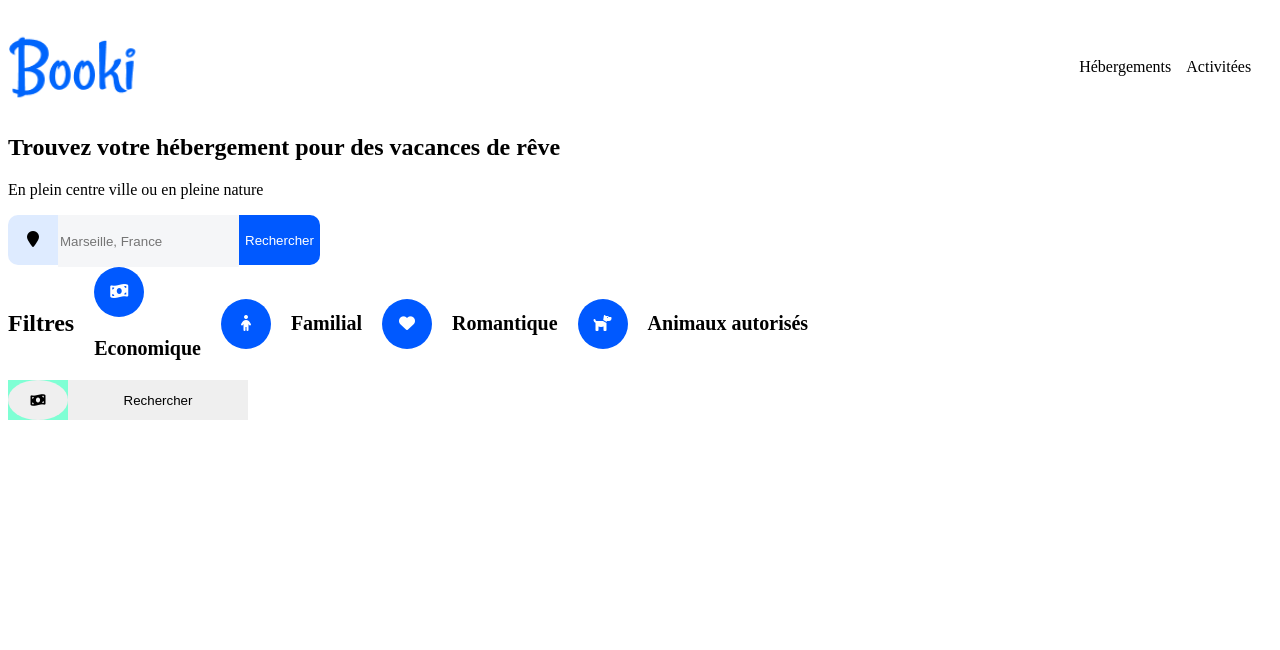
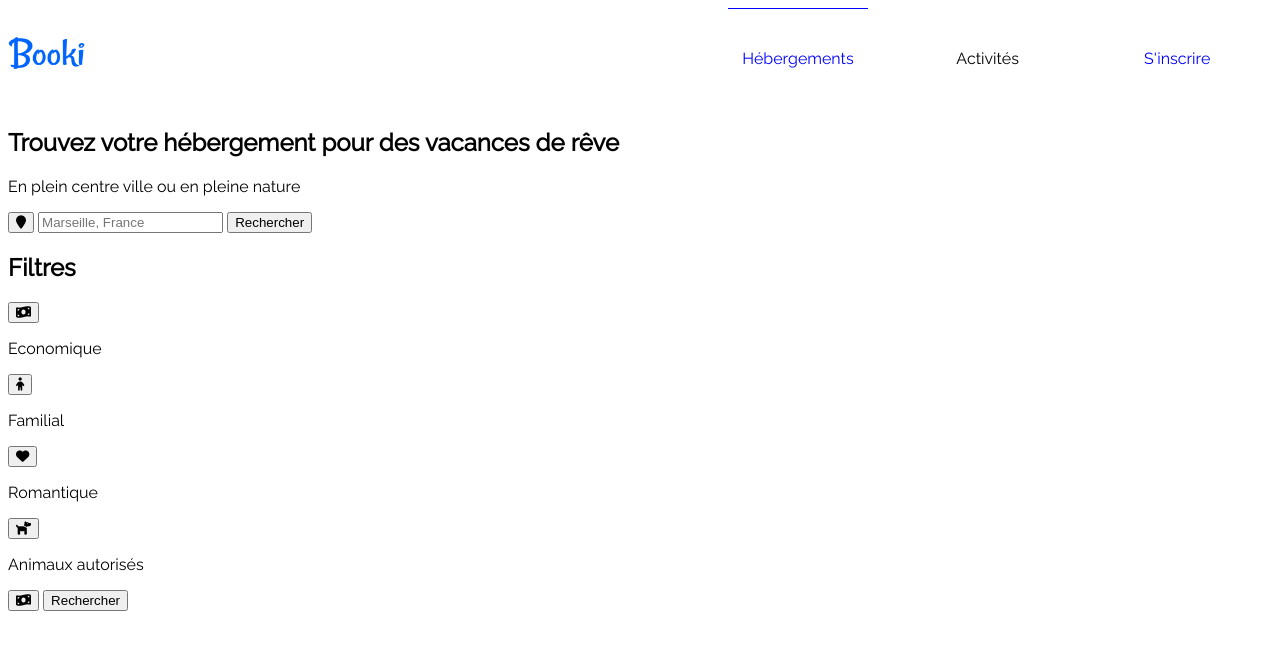
Before and after one commit to jojojjg/2, a plain HTML site: page index.html in a window 1280 px wide. Drawn offline with Linux system fonts and the light colour scheme.

Commit message:
modification du nav

```diff
--- a/index.html
+++ b/index.html
@@ -3,19 +3,27 @@
 <head>
     <meta charset="UTF-8"/>
     <meta name="viewport" content="width=device-width, initial-scale=1.0"/>
+    <meta http-equiv="X-UA-Compatible" content="IE=edge"/>
     <link rel="stylesheet" href="style/index.css">
+    <link rel="preconnect" href="https://fonts.googleapis.com">
+    <link rel="preconnect" href="https://fonts.gstatic.com" crossorigin>
+    <link href="https://fonts.googleapis.com/css2?family=Raleway:ital@0;1&display=swap" rel="stylesheet">
     <script src="https://kit.fontawesome.com/c91892ab8b.js" crossorigin="anonymous"></script>
+
     <title>Booki</title>
 </head>
 
 <body>
-<header>
-    <div class="pheader">
-        <img src="images/logo/Booki.png" alt="logo">
-        <a href="#">Hébergements</a>
-        <a href="#">Activitées</a>
-    </div>
-</header>
+    <nav class="sizeNav">
+        <div class="flexBetween">
+            <div><img class="sizeLogo margeLogo" src="images/logo/Booki.png" alt="logo Booki" width=""></div>
+            <div class="flexAround sizeLiens">
+                <div class="sizeLien flexCentre bordureNav"><a class="colorLiens13 decorationNone" href="#">Hébergements</a></div>
+                <div class="sizeLien flexCentre bordureNav23"><a class="colorLiens2 decorationNone" href="#">Activités</a></div>
+                <div class="sizeLien flexCentre bordureNav23"><a class="colorLiens13 decorationNone" href="#">S'inscrire</a></div>
+            </div>
+        </div>
+    </nav>
 
 <main>
     <section>
--- a/style/index.css
+++ b/style/index.css
@@ -1,109 +1,57 @@
+/* GENERALE */
 
-/*****header******/
-.pheader {
-  display: grid;
-  grid-template-columns: 1fr 0.1fr 0.08fr;
+html,body {
+  font-family: Raleway;
+}
+.flexCentre {
+  display: flex;
+  justify-content: center;
   align-items: center;
-  margin-top: 20px;
+}
+.flexAround {
+  display: flex;
+  justify-content: space-around;
+  align-items: center;
+}
+.flexBetween {
+  display: flex;
+  justify-content: space-between;
+  align-items: center;
 }
 
-.pheader img {
-  width: 200px;
+/* Nav Générale */
+.sizeNav {
+  height: 100px;
+}
+/* Logo Nav */
+.sizeLogo {
+  width: 120px;
+  height: 50px;
+}
+.margeLogo {
+  margin-bottom: 7px;
 }
 
-.pheader a {
-  text-decoration: none;
+/* Liens Nav */
+.sizeLiens {
+  width: 45%;
+}
+.colorLiens13 {
+  color: blue;
+}
+.colorLiens2 {
   color: black;
 }
-
-.pheader a:hover {
-  color: blue;
+.decorationNone {
+  text-decoration: none;
 }
-
-
-/******Searchbar*****/
-.searchbar {
-  display: grid;
-  grid-template-columns: 0fr 0.1fr 0fr;
+.sizeLien {
+  width: 140px;
+  height: 99px;
 }
-
-.loc {
-
-  align-items: center;
-  border-top-left-radius: 10px;
-  border-bottom-left-radius: 10px;
-  background-color: #deebff;
-  width: 50px;
-  height: 50px;
-  font-size: 16px;
-  border: none;
+.bordureNav {
+  border-top: 1px solid blue;
 }
-
-.search {
-  height: 50px;
-  border: none;
-  background-color: #f5f6f8;
+.bordureNav23 {
+  border-top: 1px solid transparent;
 }
-.rechercher {
-  color: white;
-  background-color: #0059ff;
-  height: 50px;
-  border: none;
-  border-top-right-radius: 10px;
-  border-bottom-right-radius: 10px;
-}
-
-/******Filtres***********/
-
-.filtres {
-  display: flex;
-  flex-direction: row;
-  align-items: center;
-  margin-right: 20px;
-  gap: 20px;
-}
-
-.btn {
-  background-color: #0059ff;
-  border: none;
-  color: white;
-  font-size: 16px;
-  border-radius: 50%;
-  width: 50px;
-  height: 50px;
-}
-
-.eco, .fam, .rom, .ani {
-  font-weight: bold;
-  font-size: 20px;
-}
-
-.filtres .econ {
-  display: inline;
-}
-
-/*********************/
-.filtres2 {
-  display: flex;
-  flex-direction: row;
-  align-items: center;
-  background-color: aquamarine;
-  width: 240px;
-  border-top-right-radius: 20px;
-  border-bottom-right-radius: 20px;
-}
-
-.eco2 {
-  display: inline;
-  height: 40px;
-  width: 180px;
-  border: none;
-
-}
-
-.btn2 {
-  height: 40px;
-  width: 60px;
-  border: none;
-  border-radius: 50%;
-}
```
